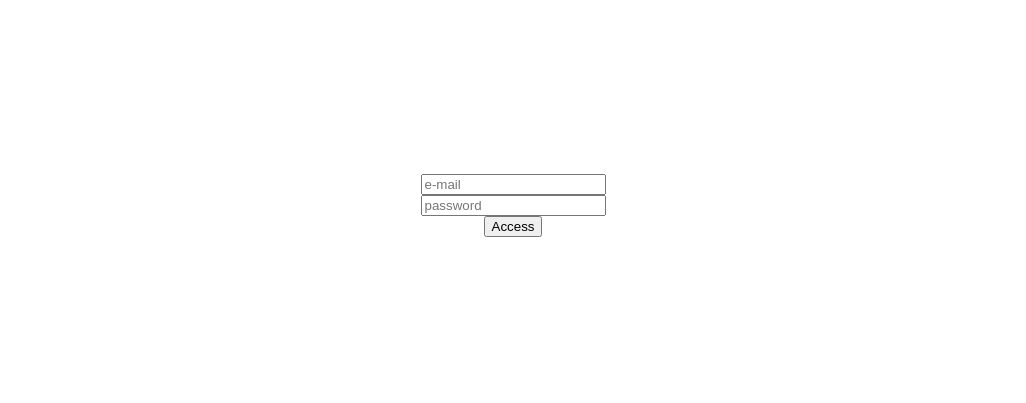
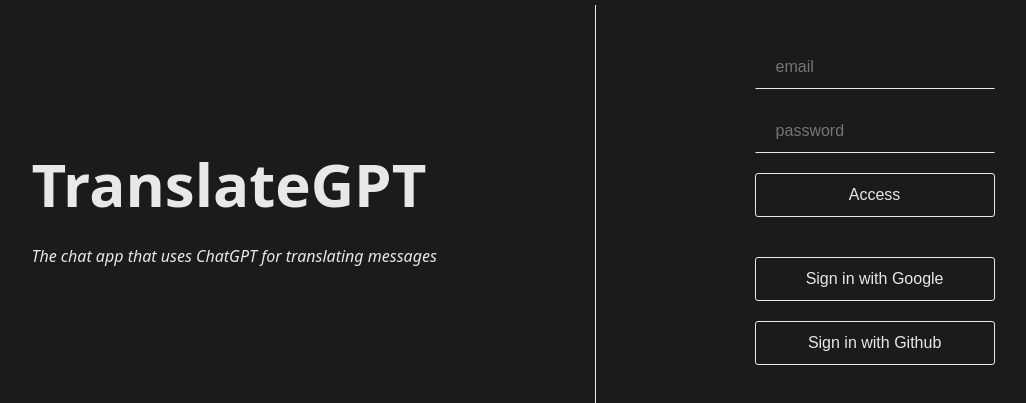
Before and after one commit to augusMessina/ChatApp, a Next.js app in the folder front/: page /login in a window 1280 px wide. Shown: the part 195-598 px from the top of the page, without its empty margins (127-1153 px from the left). Built offline with nearby package versions, Linux system fonts and the light colour scheme.

Commit message:
login github & style

```diff
--- a/front/src/pages/index.tsx
+++ b/front/src/pages/index.tsx
@@ -11,7 +11,9 @@
 const socket = io("ws://localhost:8080");
 
 export const getServerSideProps: GetServerSideProps = async (context) => {
+  console.log("VAMOSSSS");
   const session = await getServerSession(context.req, context.res, authOptions);
+  console.log(session?.user.email, session?.user.name);
   if (!session?.user?.email) {
     return {
       redirect: {
--- a/front/src/pages/login.tsx
+++ b/front/src/pages/login.tsx
@@ -8,9 +8,18 @@
 
   return (
     <MainContainer>
+      <TitleContainer>
+        <Title>TranslateGPT</Title>
+        <Subtitle>
+          The chat app that uses ChatGPT for translating messages
+        </Subtitle>
+      </TitleContainer>
+      <Separator></Separator>
+      <LoginSection>
         <FormContainer
           onSubmit={async (e) => {
             e.preventDefault();
+            console.log("hola");
             await signIn("credentials", {
               email,
               password,
@@ -19,16 +28,31 @@
             });
           }}
         >
-        <input
-          placeholder="e-mail"
+          <LoginInput
+            placeholder="email"
             onChange={(e) => setEmail(e.target.value)}
-        ></input>
-        <input
+          ></LoginInput>
+          <LoginInput
             placeholder="password"
+            type="password"
             onChange={(e) => setPassword(e.target.value)}
-        ></input>
-        <button type="submit">Access</button>
+          ></LoginInput>
+          <LoginButton type="submit">Access</LoginButton>
         </FormContainer>
+        <SocialLogin>
+          <LoginButton>Sign in with Google</LoginButton>
+          <LoginButton
+            onClick={() => {
+              signIn("github", {
+                redirect: true,
+                callbackUrl: "/",
+              });
+            }}
+          >
+            Sign in with Github
+          </LoginButton>
+        </SocialLogin>
+      </LoginSection>
     </MainContainer>
   );
 };
@@ -37,10 +61,46 @@
 
 const MainContainer = styled.div`
   display: flex;
-  justify-content: center;
+  justify-content: space-evenly;
   align-items: center;
   width: 100%;
   height: 100%;
+`;
+
+const TitleContainer = styled.div`
+  display: flex;
+  flex-direction: column;
+  align-items: flex-start;
+  justify-content: center;
+  gap: 20px;
+`;
+
+const Title = styled.h1`
+  color: #e8e8e8;
+  font-size: 60px;
+  margin: 0;
+`;
+
+const Subtitle = styled.p`
+  color: #e8e8e8;
+  margin: 0;
+  font-style: italic;
+`;
+
+const Separator = styled.div`
+  width: 1px;
+  height: 400px;
+  background: #e8e8e8;
+`;
+
+const LoginSection = styled.div`
+  display: flex;
+  flex-direction: column;
+  justify-content: center;
+  align-items: center;
+  max-width: 240px;
+  gap: 40px;
+  width: 100%;
 `;
 
 const FormContainer = styled.form`
@@ -48,4 +108,55 @@
   flex-direction: column;
   justify-content: center;
   align-items: center;
+  gap: 20px;
+  width: 100%;
 `;
+
+const SocialLogin = styled.div`
+  display: flex;
+  flex-direction: column;
+  justify-content: center;
+  align-items: center;
+  gap: 20px;
+  width: 100%;
+`;
+
+const LoginInput = styled.input`
+  padding: 12px 20px;
+  width: 100%;
+  box-sizing: border-box;
+  background: transparent;
+  color: #e8e8e8;
+  border-color: #e8e8e8;
+  border-style: solid;
+  border-image: none;
+  border-width: 1px;
+  border-color: transparent;
+  border-bottom: 1px solid #e8e8e8;
+  font-weight: 500;
+  font-size: 16px;
+  transition: 0.4s;
+
+  :focus {
+    border: 1px solid #e8e8e8;
+    border-radius: 3px;
+  }
+`;
+
+const LoginButton = styled.button`
+  padding: 12px 20px;
+  width: 100%;
+  box-sizing: border-box;
+  background: transparent;
+  border: 1px solid #e8e8e8;
+  color: #e8e8e8;
+  font-size: 16px;
+  font-weight: 500;
+  cursor: pointer;
+  border-radius: 3px;
+  transition: 0.3s;
+
+  :hover {
+    background: #2a2a2a;
+  }
+`;
--- a/front/src/styles/globals.css
+++ b/front/src/styles/globals.css
@@ -2,4 +2,5 @@
   margin: 0;
   height: 100%;
   font-family: system-ui, -apple-system, BlinkMacSystemFont, 'Segoe UI', Roboto, Oxygen, Ubuntu, Cantarell, 'Open Sans', 'Helvetica Neue', sans-serif;
+  background-color: #1b1b1b;
 }
```
Also changed, not shown: front/src/pages/api/auth/[...nextauth].ts (+28 -6 lines), 2 other files (tests, documents, lock files or other folders). Lines whose indentation alone changed are shown as unchanged.
